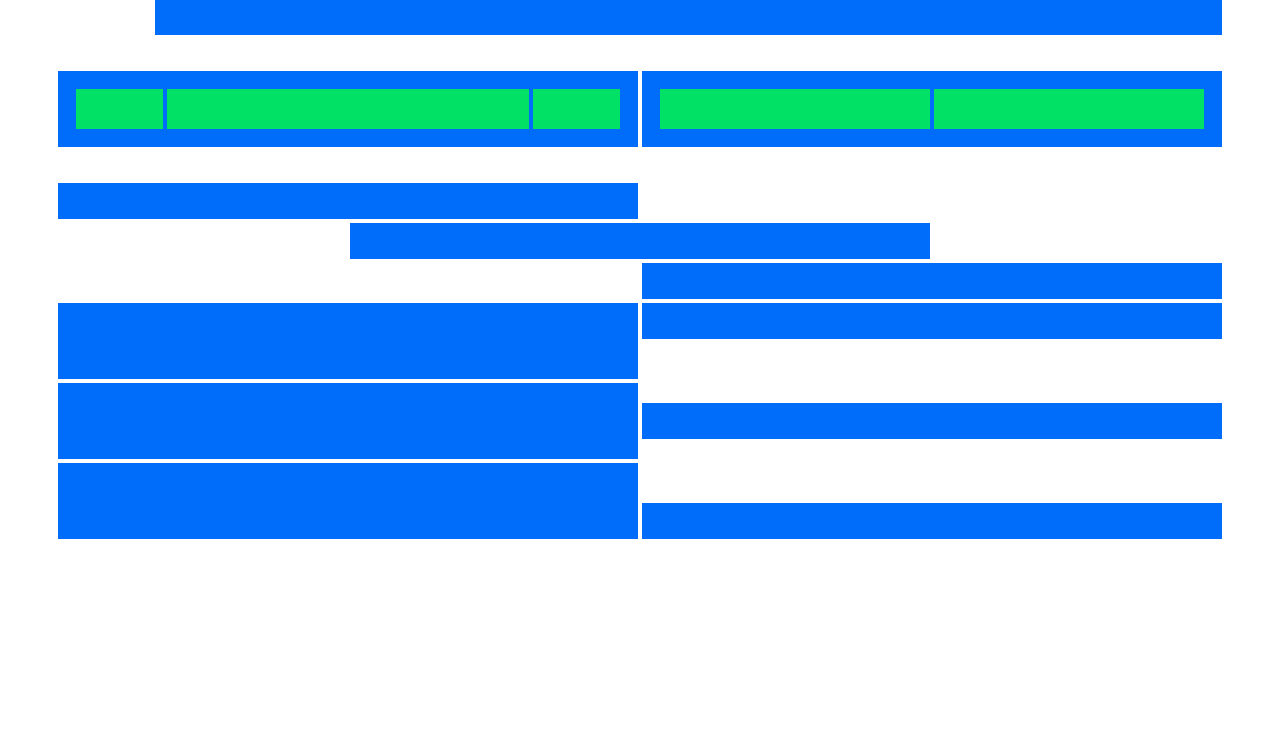
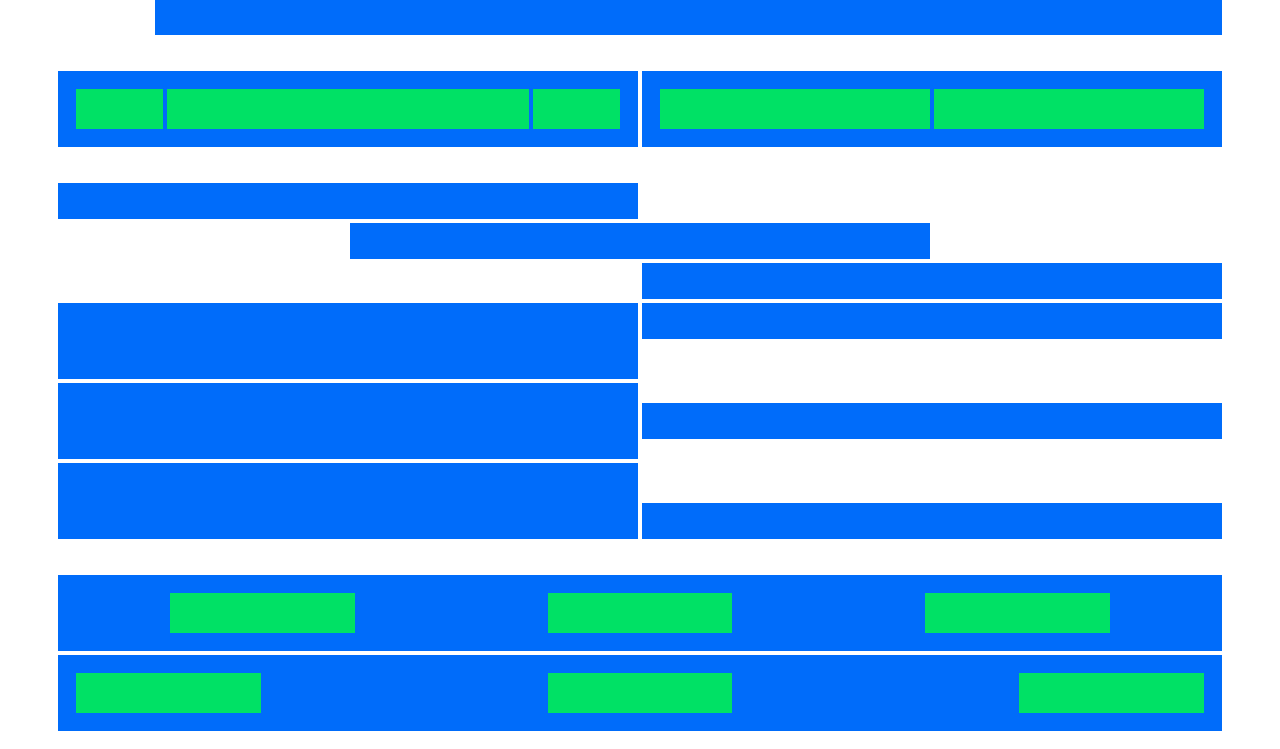
Before and after one commit to cinvenz/html-css-12bool, a plain HTML site: page index.html in a window 1280 px wide. Shown: the part 1043-1792 px from the top of the page. Before the commit the page ends 1600 px from the top, so only its background shows below. Drawn offline with Linux system fonts and the light colour scheme.

Commit message:
inserita struttura justify content around and between

```diff
--- a/css/style.css
+++ b/css/style.css
@@ -44,3 +44,13 @@
     display: flex;
     align-items: flex-end;
 }
+
+.around {
+    display: flex;
+    justify-content: space-around;
+}
+
+.between {
+    display: flex;
+    justify-content: space-between;
+}
--- a/index.html
+++ b/index.html
@@ -153,5 +153,27 @@
             <div class="col-6"></div>
         </div>
     </div>
+
+    <!-- justify content-->
+    <div class="container">
+        <div class="row">
+            <!-- space around -->
+            <div class="col-12 h-fixed">
+                <div class="h-100 row around ">
+                    <div class="h-100 col-2 div-green"></div>
+                    <div class="h-100 col-2 div-green"></div>
+                    <div class="h-100 col-2 div-green"></div>
+                </div>
+            </div>
+            <!-- space between -->
+            <div class="col-12 h-fixed">
+                <div class="h-100 row between">
+                    <div class="h-100 col-2 div-green"></div>
+                    <div class="h-100 col-2 div-green"></div>
+                    <div class="h-100 col-2 div-green"></div>
+                </div>
+            </div>
+        </div>
+    </div>
 </body>
 </html>
```
